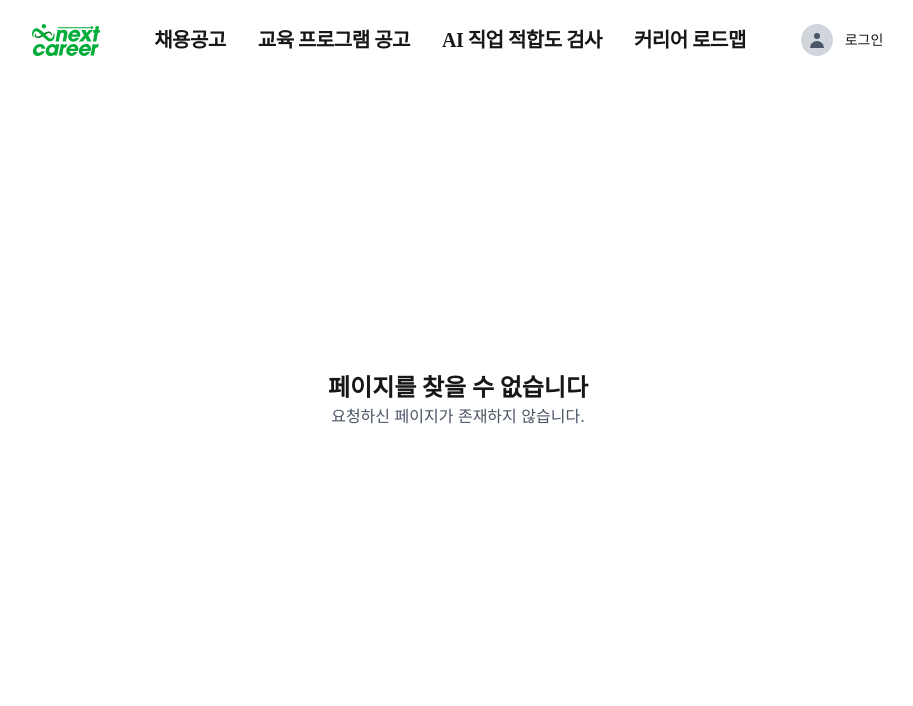
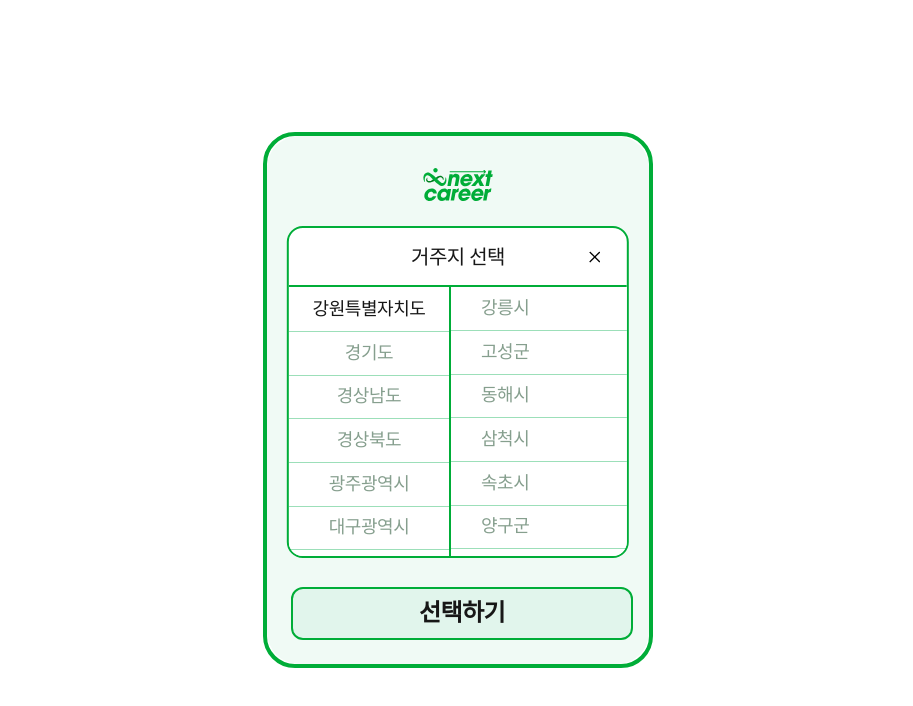
Before and after one commit to seyun31/2025_SEASONTHON_TEAM_42_FE, a Next.js app: page /member/signup/region-select in a window 1280 px wide. Before the commit this address had no page. Shown: the top 706 px of the page, without its empty margins (182-1095 px from the left). Built offline with nearby package versions, Linux system fonts and the light colour scheme; a web font is replaced by a local one.

Commit message:
feat(ui) : 지역 선택 페이지 추가 및 스타일링

```diff
--- a/src/app/(auth)/member/signup/page.tsx
+++ b/src/app/(auth)/member/signup/page.tsx
@@ -1,20 +1,29 @@
 'use client';
 
 import Image from 'next/image';
-import { useState } from 'react';
-import RegionCityPicker from '@/components/location/RegionCityPicker';
-import AddressButton from '@/components/location/Address';
+import { useState, useEffect } from 'react';
+import { useRouter, useSearchParams } from 'next/navigation';
+import AddressButton from '@/components/ui/AddressButton';
 
 export default function Signup() {
+  const router = useRouter();
+  const searchParams = useSearchParams();
   const [selectedGender, setSelectedGender] = useState<string>('');
   const [address, setAddress] = useState<string>('');
-  const [showRegionPicker, setShowRegionPicker] = useState<boolean>(false);
+
+  // URL 쿼리 파라미터에서 주소 정보 받아오기
+  useEffect(() => {
+    const addressFromQuery = searchParams.get('address');
+    if (addressFromQuery) {
+      setAddress(addressFromQuery);
+    }
+  }, [searchParams]);
 
   return (
     <div className="flex min-h-screen items-center justify-center">
       <div className="flex flex-col items-center gap-4">
         {/* 사용자 정보 박스 */}
-        <div className="relative w-[30.5vw] h-[65vh] border-4 border-primary-90 rounded-[32px] flex flex-col items-center">
+        <div className="relative w-[30.5vw] h-[67vh] border-4 border-primary-90 rounded-[32px] flex flex-col items-center">
           <div className="absolute inset-0 rounded-[32px] bg-primary-20 opacity-50 pointer-events-none" />
 
           {/* 로고 이미지 */}
@@ -88,24 +97,12 @@ export default function Signup() {
               <label className="block text-body-large-medium mb-4">
                 거주지 (선택)
               </label>
-              {!showRegionPicker ? (
-                <AddressButton
-                  value={address}
-                  onClick={() => {
-                    setShowRegionPicker(true);
-                  }}
-                />
-              ) : (
-                <div className="absolute inset-0 flex items-center justify-center z-30">
-                  <RegionCityPicker
-                    onSelect={(region, city) => {
-                      setAddress(`${region} ${city}`);
-                      setShowRegionPicker(false);
-                    }}
-                    minHeightClass="min-h-[200px]"
-                  />
-                </div>
-              )}
+              <AddressButton
+                value={address}
+                onClick={() => {
+                  router.push('/member/signup/region-select');
+                }}
+              />
             </div>
           </div>
         </div>
--- /dev/null
+++ b/src/app/(auth)/member/signup/region-select/page.tsx
@@ -0,0 +1,138 @@
+'use client';
+
+import { useState } from 'react';
+import { useRouter, useSearchParams } from 'next/navigation';
+import Image from 'next/image';
+import { REGIONS, CITIES } from '@/data/location';
+
+type RegionType = (typeof REGIONS)[number];
+
+export default function RegionSelectPage() {
+  const router = useRouter();
+  const searchParams = useSearchParams();
+  const [region, setRegion] = useState<RegionType>(REGIONS[0]);
+  const [city, setCity] = useState<string>('');
+
+  const handleConfirm = () => {
+    if (!region) return;
+
+    const cities = CITIES[region] || [];
+    let selectedAddress;
+
+    if (cities.length === 0) {
+      selectedAddress = region;
+    } else {
+      selectedAddress = `${region} ${city}`;
+    }
+
+    // URL에 선택된 주소를 쿼리 파라미터로 전달하고 이전 페이지로 돌아가기
+    router.push(
+      `/member/signup?address=${encodeURIComponent(selectedAddress)}`
+    );
+  };
+
+  const handleClose = () => {
+    router.push('/member/signup');
+  };
+
+  return (
+    <div className="flex min-h-screen items-center justify-center">
+      <div className="flex flex-col items-center gap-4">
+        {/* 지역 선택 박스 */}
+        <div className="relative w-[30.5vw] h-[67vh] border-4 border-primary-90 rounded-[32px] flex flex-col items-center">
+          <div className="absolute inset-0 rounded-[32px] bg-primary-20 opacity-50 pointer-events-none" />
+
+          {/* 로고 이미지 */}
+          <div className="absolute top-[32px] left-1/2 transform -translate-x-1/2 z-20">
+            <Image
+              src="/assets/logos/name-logo.svg"
+              alt="nextcareer 메인 로고"
+              width={0}
+              height={0}
+              className="w-[6.4vw] h-[4.1vh]"
+            />
+          </div>
+
+          {/* 컨텐츠 영역 */}
+          <div className="absolute top-[90px] left-1/2 transform -translate-x-1/2 z-10 w-[calc(30.5vw-48px)] h-[calc(64vh-180px)] rounded-[16px] border-2 border-primary-90 flex flex-col overflow-hidden bg-white">
+            {/* 제목 바 */}
+            <div className="h-[7.41vh] flex items-center justify-center px-4 border-b-2 border-primary-90 relative">
+              <span className="text-body-large-medium">거주지 선택</span>
+              <Image
+                src="/assets/Icons/cross.svg"
+                alt="닫기"
+                width={0}
+                height={0}
+                className="absolute right-6 w-[1.25vw] h-[2.22vh] cursor-pointer"
+                onClick={handleClose}
+              />
+            </div>
+
+            {/* 본문 */}
+            <div className="grid grid-cols-[160px_1fr] flex-1 overflow-hidden">
+              {/* 좌측: 시/도 리스트 */}
+              <div className="overflow-y-auto max-h-full scrollbar-hide bg-white">
+                {REGIONS.map((r, i) => (
+                  <button
+                    key={r}
+                    type="button"
+                    onClick={() => {
+                      setRegion(r as RegionType);
+                      setCity('');
+                    }}
+                    className={[
+                      'w-full h-[5.46vh] text-center px-4 flex-shrink-0',
+                      i === 0 ? 'border-t-0' : 'border-t',
+                      'border-primary-40',
+                      'bg-white text-body-medium-medium hover:bg-primary-20/10',
+                    ].join(' ')}
+                    style={{ color: r === region ? undefined : '#869f8e' }}
+                  >
+                    {r}
+                  </button>
+                ))}
+              </div>
+
+              {/* 우측: 도시 리스트 */}
+              <div className="relative bg-white overflow-y-auto max-h-full scrollbar-hide">
+                <div className="absolute left-0 top-0 h-full w-[2px] bg-primary-90" />
+                <div className="h-full">
+                  {(CITIES[region] || []).map((c: string, i: number) => (
+                    <button
+                      key={c}
+                      type="button"
+                      onClick={() => setCity(c)}
+                      className={[
+                        'w-full h-[5.46vh] text-left city-indent pr-4 flex-shrink-0',
+                        'border-b border-primary-40',
+                        'bg-white text-body-medium-medium hover:bg-primary-20/10',
+                      ].join(' ')}
+                      style={{ color: city === c ? undefined : '#869f8e' }}
+                    >
+                      {c}
+                    </button>
+                  ))}
+                </div>
+              </div>
+            </div>
+          </div>
+
+          {/* 선택하기 버튼 */}
+          <button
+            type="button"
+            onClick={handleConfirm}
+            disabled={!region || ((CITIES[region] || []).length > 0 && !city)}
+            className={[
+              'absolute bottom-6 left-6 right-6 z-10 w-[calc(30.5vw-48px)] h-[6.67vh] rounded-[12px] border-2 border-primary-90 text-title-medium',
+              region && ((CITIES[region] || []).length === 0 || city)
+                ? 'bg-primary-90 text-white'
+                : 'bg-primary-20 text-title-medium cursor-not-allowed',
+            ].join(' ')}
+          >
+            선택하기
+          </button>
+        </div>
+      </div>
+    </div>
+  );
+}
--- a/src/app/globals.css
+++ b/src/app/globals.css
@@ -432,3 +432,17 @@ a {
 .my-input.text-gray-400 {
   color: #869f8e !important;
 }
+
+.city-indent {
+  padding-left: 32px;
+}
+
+/* 스크롤바 숨기기 */
+.scrollbar-hide {
+  -ms-overflow-style: none; /* Internet Explorer 10+ */
+  scrollbar-width: none; /* Firefox */
+}
+
+.scrollbar-hide::-webkit-scrollbar {
+  display: none; /* Safari and Chrome */
+}
--- a/src/components/layout/ConditionalHeaderClient.tsx
+++ b/src/components/layout/ConditionalHeaderClient.tsx
@@ -6,7 +6,9 @@ import Header from './Header';
 export default function ConditionalHeaderClient() {
   const pathname = usePathname();
   const hideHeader =
-    pathname === '/member/login' || pathname === '/member/signup';
+    pathname === '/member/login' ||
+    pathname === '/member/signup' ||
+    pathname === '/member/signup/region-select';
 
   console.log('Current pathname:', pathname);
 
--- a/src/components/location/RegionCityPicker.tsx
+++ /dev/null
@@ -1,94 +0,0 @@
-'use client';
-
-import { useState } from 'react';
-import { REGIONS, CITIES } from '@/data/location';
-
-type RegionType = (typeof REGIONS)[number];
-
-type Props = {
-  /** 선택 시 상위로 알려주고 싶을 때 */
-  onSelect?: (region: string, city: string) => void;
-  /** 높이가 작게 보이면 늘려도 됨 */
-  minHeightClass?: string; // e.g. "min-h-[288px]"
-};
-
-export default function RegionCityPicker({
-  onSelect,
-  minHeightClass = 'min-h-[288px]',
-}: Props) {
-  const [region, setRegion] = useState<RegionType>(REGIONS[0]);
-  const [city, setCity] = useState<string | null>(null);
-
-  const selectRegion = (r: RegionType) => {
-    setRegion(r);
-    setCity(null);
-  };
-
-  const selectCity = (c: string) => {
-    setCity(c);
-    onSelect?.(region, c);
-  };
-
-  return (
-    <div className="w-[540px] rounded-[24px] border-2 border-primary-90 overflow-hidden bg-white">
-      <div className="grid grid-cols-[160px_1fr]">
-        {/* 좌측: 시/도 */}
-        <div className="bg-white">
-          {REGIONS.map((r, idx) => (
-            <button
-              key={r}
-              type="button"
-              onClick={() => selectRegion(r as RegionType)}
-              className={[
-                'w-full h-12 text-left px-4',
-                'border-t border-primary-90/60',
-                idx === 0 ? 'border-t-0' : '',
-                r === region ? 'bg-primary-20/20 font-medium' : 'bg-white',
-                'hover:bg-primary-20/10',
-              ].join(' ')}
-            >
-              {r}
-            </button>
-          ))}
-        </div>
-
-        {/* 우측: 도시 */}
-        <div className="relative bg-white">
-          {/* 수직 구분선 */}
-          <div className="absolute left-0 top-0 h-full w-px bg-primary-90/60" />
-          <div className={`${minHeightClass} p-4`}>
-            {!city ? (
-              <p className="text-gray-400">도시를 선택해주세요</p>
-            ) : (
-              <p className="text-gray-800">
-                선택된 도시:{' '}
-                <span className="font-medium">
-                  {region} {city}
-                </span>
-              </p>
-            )}
-
-            <div className="mt-2 flex flex-col overflow-auto">
-              {(CITIES[region] || []).map((c: string, i: number) => (
-                <button
-                  key={c}
-                  type="button"
-                  onClick={() => selectCity(c)}
-                  className={[
-                    'h-12 text-left px-4',
-                    'border-t border-primary-90/60',
-                    i === 0 ? 'border-t' : '',
-                    city === c ? 'bg-primary-20/20 font-medium' : 'bg-white',
-                    'hover:bg-primary-20/10',
-                  ].join(' ')}
-                >
-                  {c}
-                </button>
-              ))}
-            </div>
-          </div>
-        </div>
-      </div>
-    </div>
-  );
-}
--- a/src/components/location/Address.tsx
+++ b/src/components/ui/AddressButton.tsx
@@ -18,7 +18,9 @@ export default function AddressButton({
       onMouseEnter={onHover}
       className="w-full h-[9.26vh] rounded-[12px] border-2 border-primary-90 bg-white flex items-center justify-between"
     >
-      <span className={`my-input ${value ? 'text-gray-900' : 'text-gray-400'}`}>
+      <span
+        className={`my-input text-body-large-medium ${value ? 'text-gray-900' : 'text-gray-400'}`}
+      >
         {value || placeholder}
       </span>
       <Image
```
Also changed, not shown: public/assets/Icons/cross.svg (added).
